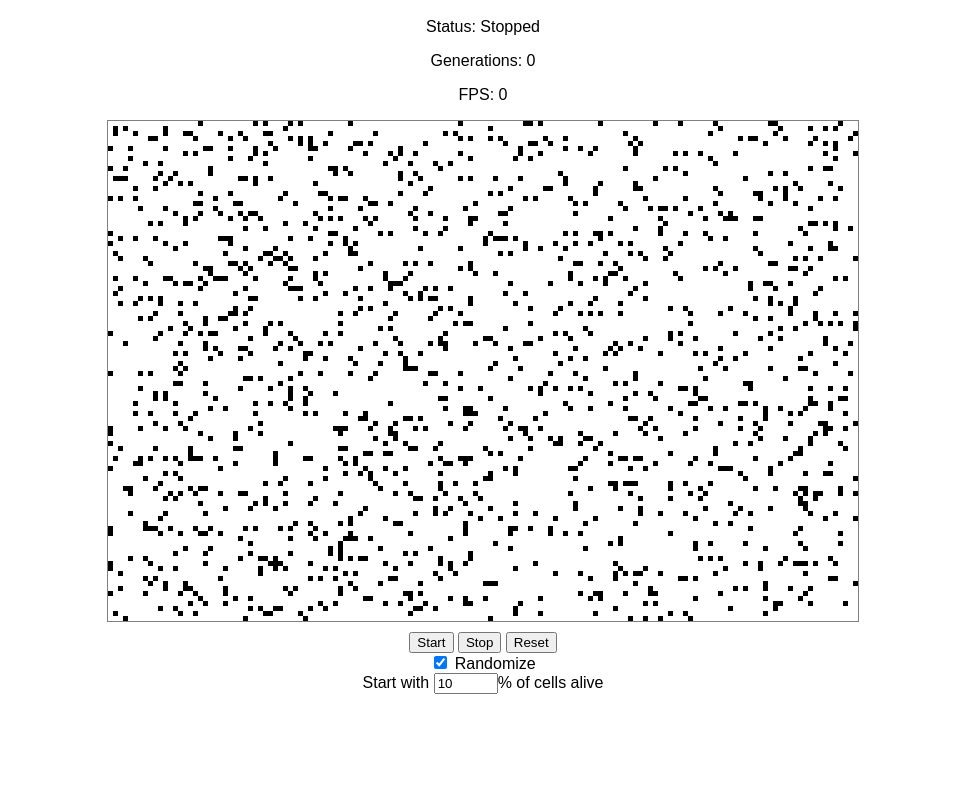
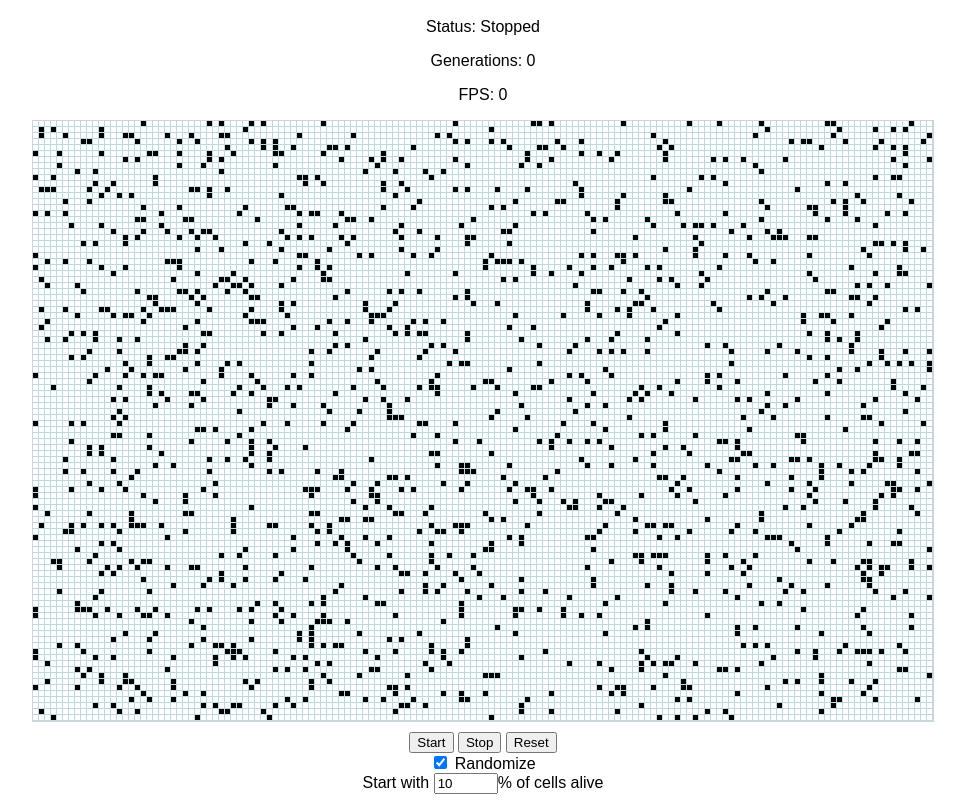
Before and after one commit to zebogen/conway-js, a plain HTML site: page index.html in a window 1280 px wide. Shown: the part 48-850 px from the top of the page, without its empty margins (157-1122 px from the left). Before the commit the page ends 800 px from the top, so only its background shows below. Drawn offline with Linux system fonts and the light colour scheme.

Commit message:
styling tweaks

```diff
--- a/index.html
+++ b/index.html
@@ -5,6 +5,10 @@
     <style>
       body {
         font-family: sans-serif;
+      }
+
+      canvas {
+        border: 1px solid lightgray;
       }
 
       .hidden {
@@ -23,7 +27,7 @@
         <p>Status: <span id="status"></span></p>
         <p>Generations: <span id="generations"></span></p>
         <p>FPS: <span id="frames-per-second"></span></p>
-        <canvas style="border: 1px solid gray" id="root" width="1000" height="1000"></canvas>
+        <canvas id="root" width="1000" height="1000"></canvas>
         <div>
           <button class="action-button" onclick="startRun()">Start</button>
           <button class="action-button" onclick="stopRun()">Stop</button>
--- a/index.js
+++ b/index.js
@@ -1,6 +1,9 @@
 const ROW_COUNT = 100;
 const COLUMN_COUNT = 150;
 const CELL_SIZE = 5;
+const CELL_BORDER_SIZE = 1;
+const BORDER_COLOR = '#bcd9e0';
+const CELL_SIZE_WITH_BORDER = CELL_SIZE + CELL_BORDER_SIZE;
 
 let state, canvas;
 
@@ -8,8 +11,8 @@ document.addEventListener('DOMContentLoaded', () => init());
 
 function init() {
   canvas = document.getElementById('root');
-  canvas.height = ROW_COUNT * CELL_SIZE;
-  canvas.width = COLUMN_COUNT * CELL_SIZE;
+  canvas.height = ROW_COUNT * CELL_SIZE_WITH_BORDER;
+  canvas.width = COLUMN_COUNT * CELL_SIZE_WITH_BORDER;
 
   canvas.addEventListener('mousedown', handleMousedown);
   canvas.addEventListener('mouseup', handleMouseup);
@@ -17,9 +20,17 @@ function init() {
 
   state = getInitialState(true);
 
+  paintBackground();
   paintGrid();
 
   requestAnimationFrame(() => render());
+}
+
+function paintBackground() {
+  const ctx = canvas.getContext('2d');
+
+  ctx.fillStyle = BORDER_COLOR;
+  ctx.fillRect(0, 0, canvas.width, canvas.height);
 }
 
 function getInitialState(randomize = false) {
@@ -49,13 +60,16 @@ function handleMouseup() {
 function handleMousemove(event) {
   if (state.mouseDown) {
     const cells = cellsFromMouseEvent(event);
-    cells.forEach(cell => cell.alive = true);
+    cells.forEach((cell) => {
+      cell.alive = true;
+      paintCell(cell.i, cell.j, cell.alive);
+    });
   }
 }
 
 function cellsFromMouseEvent(event) {
-  const column = Math.floor(event.offsetX / CELL_SIZE);
-  const row = Math.floor(event.offsetY / CELL_SIZE);
+  const column = Math.floor(event.offsetX / CELL_SIZE_WITH_BORDER);
+  const row = Math.floor(event.offsetY / CELL_SIZE_WITH_BORDER);
 
   return [
     getCell(row, column),
@@ -72,7 +86,6 @@ function startRun() {
 
 function stopRun() {
   state.running = false;
-
 }
 
 function reset() {
@@ -130,7 +143,7 @@ function paintCell(i, j, alive) {
   const ctx = canvas.getContext('2d');
 
   ctx.fillStyle = alive ? 'black' : 'white';
-  ctx.fillRect(j * CELL_SIZE, i * CELL_SIZE, CELL_SIZE, CELL_SIZE);
+  ctx.fillRect(j * CELL_SIZE_WITH_BORDER, i * CELL_SIZE_WITH_BORDER, CELL_SIZE, CELL_SIZE);
 }
 
 function tick() {
```
